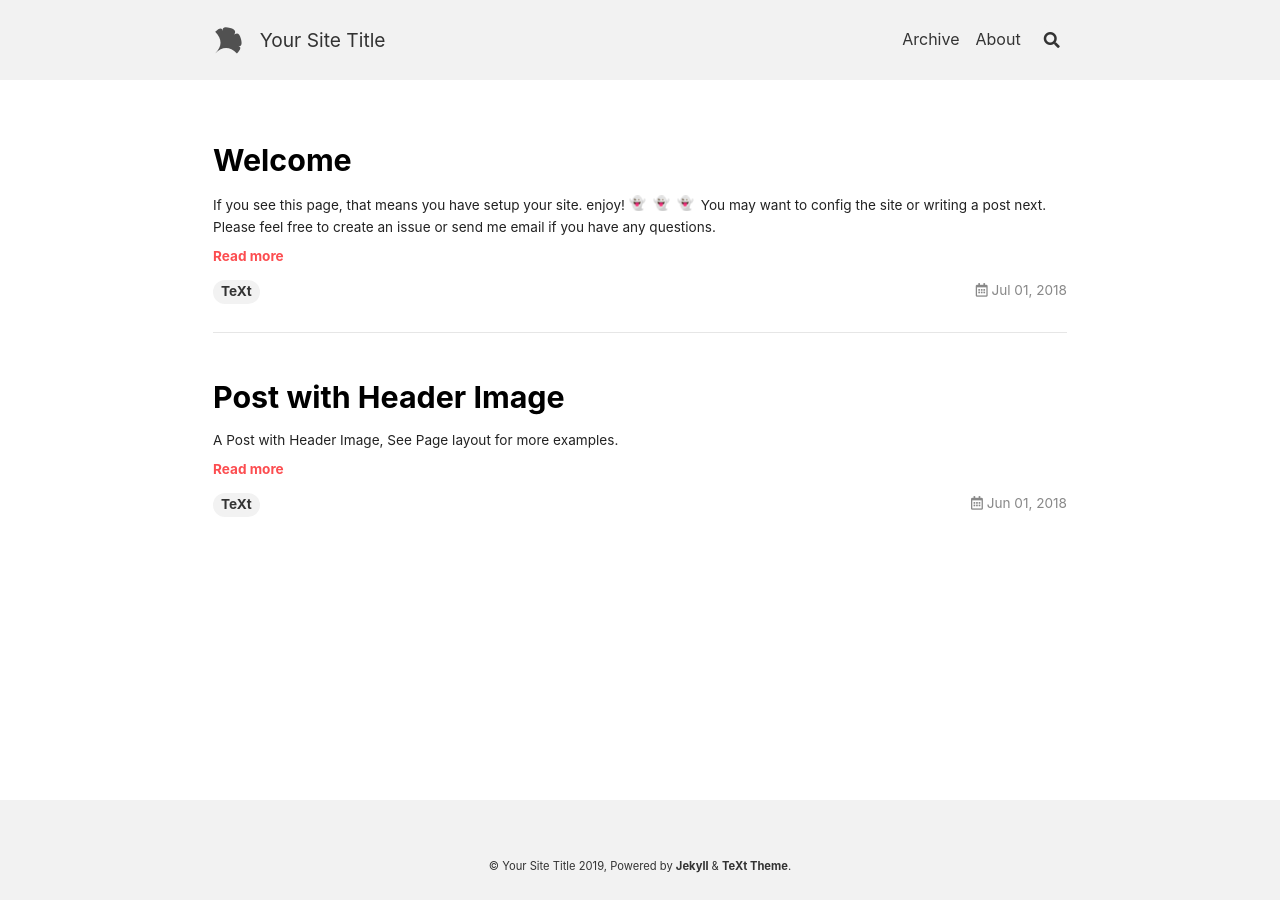
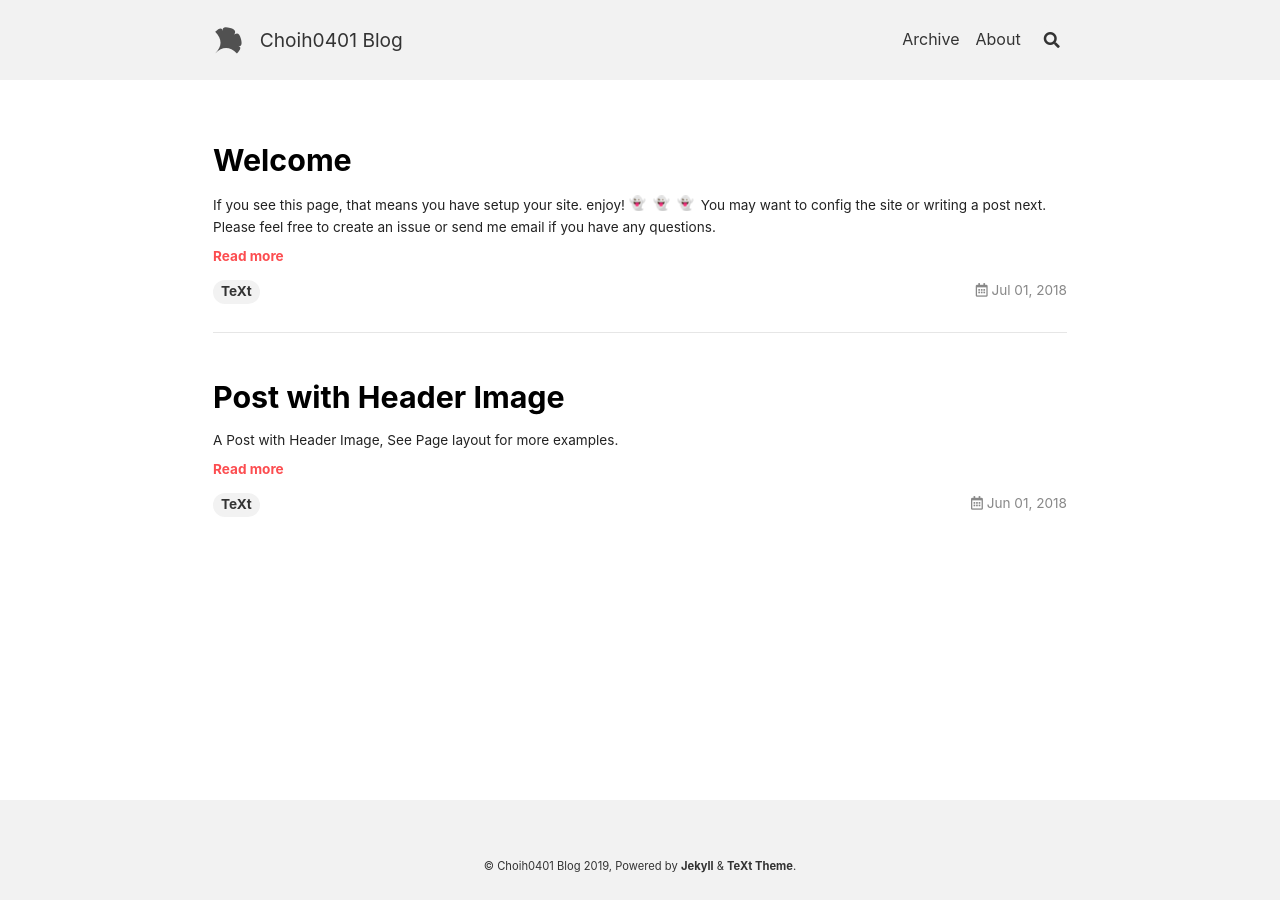
Before and after one commit to Choih0401/Choih0401.github.io, a Jekyll site: the page built from index.html, in a window 1280 px wide. Built offline with Jekyll 4.4.1, drawn with Linux system fonts in a browser that asks for light colours; nearby versions of some CDN libraries; emoji names are drawn with the system emoji font; the list of posts is cut into pages by our own code.

Commit message:
change name

```diff
--- a/_config.yml
+++ b/_config.yml
@@ -17,10 +17,10 @@
 ## => Site Settings
 ##############################
 text_skin: default # "default" (default), "dark", "forest", "ocean", "chocolate", "orange"
-highlight_theme: default # "default" (default), "tomorrow", "tomorrow-night", "tomorrow-night-eighties", "tomorrow-night-blue", "tomorrow-night-bright"
+highlight_theme: "tomorrow-night-eighties" # "default" (default), "tomorrow", "tomorrow-night", "tomorrow-night-eighties", "tomorrow-night-blue", "tomorrow-night-bright"
 url     : "https://Choih0401.github.io" # the base hostname & protocol for your site e.g. https://www.someone.com
 baseurl : # does not include hostname
-title   : Your Site Title
+title   : Choih0401 Blog
 description: > # this means to ignore newlines until "Language & timezone"
   Your Site Description
 
```
